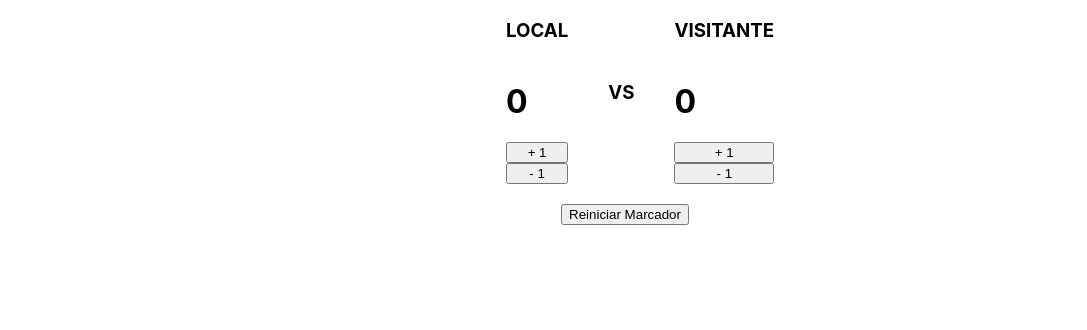
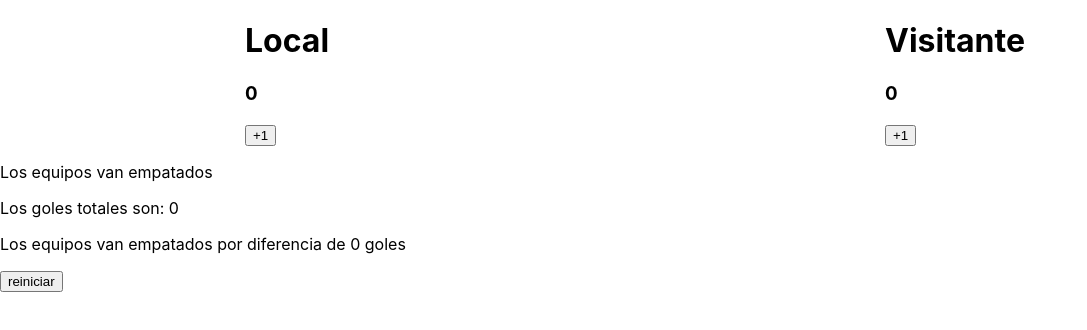
Before and after one commit to danirofe22/BootCamp-FullStack, a React (Create React App) app in the folder parte1/marcador/: page / in a window 1280 px wide. Shown: the top 330 px of the page, without its empty margins (0-1087 px from the left). Built offline with nearby package versions, Linux system fonts and the light colour scheme.

Commit message:
commit septiembre

```diff
--- a/parte1/marcador/src/App.css
+++ b/parte1/marcador/src/App.css
@@ -12,9 +12,42 @@
   margin: 0px 40px;
 }
 
+
+
+
+
+.btn-marcador {
+	width: 80px;
+	border-radius: 3px;
+	color: #fff;
+	background: #027ad6;
+	font: 700 24px sans-serif;
+	box-shadow:
+		0 1px 2px rgba(0,0,0,0.07),
+		0 2px 4px rgba(0,0,0,0.07),
+		0 4px 8px rgba(0,0,0,0.07),
+		0 8px 16px rgba(0,0,0,0.07),
+		0 16px 32px rgba(0,0,0,0.07),
+		0 32px 64px rgba(0,0,0,0.07);
+}
+
 .btn-reiniciar{
-  display: flex;
-  margin: 20px 0px 0px -30px;
-  justify-content: center;
+  width: 160px;
+  margin: 50px;
+	border-radius: 3px;
+	color: #fff;
+	background: red;
+	font: 700 24px sans-serif;
+	box-shadow:
+		0 1px 2px rgba(0,0,0,0.07),
+		0 2px 4px rgba(0,0,0,0.07),
+		0 4px 8px rgba(0,0,0,0.07),
+		0 8px 16px rgba(0,0,0,0.07),
+		0 16px 32px rgba(0,0,0,0.07),
+		0 32px 64px rgba(0,0,0,0.07);
 
 }
+.div-reiniciar{
+  display: flex;
+  justify-content: center;
+}
--- a/parte1/marcador/src/App.js
+++ b/parte1/marcador/src/App.js
@@ -1,9 +1,9 @@
 import { useState } from 'react';
 import './App.css';
-const Button = ({handleClick, text}) => {
+const Button = ({handleClick, text, className}) => {
   return (
     <>
-      <button className='btn' onClick={handleClick}>{text}</button>
+      <button className={className} onClick={handleClick}>{text}</button>
     </>
   )
 }
@@ -26,8 +26,8 @@ const App =() => {
         <div className='marcador-individual'>
         <h3>LOCAL</h3>
           <h1>{local}</h1>
-          <Button handleClick={() => setLocal(local + 1)} text=" + 1 "></Button>
-          <Button handleClick={() => setLocal(local - 1)} text=" - 1 "></Button>
+          <Button handleClick={() => setLocal(local + 1)} text=" + 1 " className="btn-marcador"></Button>
+          <Button handleClick={() => setLocal(local - 1)} text=" - 1 " className="btn-marcador"></Button>
         </div>
         <div className='marcador-division'>
           <h3>VS</h3>
@@ -35,13 +35,13 @@ const App =() => {
         <div className='marcador-individual'>
           <h3>VISITANTE</h3>
           <h1>{visitante}</h1>
-          <Button handleClick={() => setVisitante(visitante + 1)} text=" + 1 "></Button>
-          <Button handleClick={() => setVisitante(visitante - 1)} text=" - 1 "></Button>
+          <Button handleClick={() => setVisitante(visitante + 1)} text=" + 1 " className="btn-marcador"></Button>
+          <Button handleClick={() => setVisitante(visitante - 1)} text=" - 1 " className="btn-marcador"></Button>
         </div>
 
       </div>
-      <div className='btn-reiniciar'>
-        <Button handleClick={reiniciarMarcador} text = "Reiniciar Marcador"></Button>
+      <div className='div-reiniciar'>
+        <Button handleClick={reiniciarMarcador} text = "Reiniciar Marcador" className="btn-reiniciar"></Button>
       </div>
     </>
   );
--- /dev/null
+++ b/parte1/marcador/src/Contador02.css
@@ -0,0 +1,8 @@
+.marcadores{
+    display: flex;
+}
+
+.marcador{
+    display: block;
+    max-width: 150px;
+}
--- /dev/null
+++ b/parte1/marcador/src/Contador02.js
@@ -0,0 +1,90 @@
+import { useState } from "react";
+import './Contador02.css'
+
+
+const Display = ({nombreEquipo, marcador}) => {
+    return(
+        <div>
+            <h1>{nombreEquipo}</h1>
+            <h3>{marcador}</h3>
+        </div>
+    )
+}
+
+const Button = ({handleClick, text}) => {
+    return(
+        <button onClick={handleClick}>{text}</button>
+    )
+}
+
+
+const Contador02 = () =>{
+
+
+    const [marcador, setMarcador] = useState(
+        {
+            local: 0,
+            visitante: 0
+        }
+    )
+
+    const ganaLocal = marcador.local > marcador.visitante,
+          ganaVisitante = marcador.visitante > marcador.local,
+          quienGana = ganaLocal ? 'Va ganando el equipo local': ganaVisitante ? 'Va ganando el equipo visitante' : 'Los equipos van empatados'
+
+
+    const handleLocalAdditionClick = () =>{
+        const newMarcador = {
+            ...marcador,
+            local: marcador.local + 1
+        }
+        setMarcador(newMarcador)
+    }
+
+    const handleVisitanteAdditionClick = () =>{
+
+        const sumar = {
+            ...marcador,
+            visitante: marcador.visitante + 1
+        }
+
+        setMarcador(sumar)
+
+    }
+
+    const handleReiniciarClick = () => {
+        const newMarcador = {
+            local: 0,
+            visitante: 0
+        }
+        setMarcador(newMarcador)
+    }
+
+    /* const sumarAVisitante = handleVisitanteAdditionClick('+')
+    const restarAVisitante = handleVisitanteAdditionClick('-') */
+
+    return(
+        <>
+            <div className="marcadores">
+                <div className="marcador">
+                    <Display nombreEquipo={"Local"} marcador={marcador.local}/>
+                    <Button handleClick={handleLocalAdditionClick} text ={"+1"}/>
+
+                </div>
+                <div className="marcador">
+                    <Display nombreEquipo={"Visitante"} marcador={marcador.visitante}/>
+                    <Button handleClick={handleVisitanteAdditionClick} text ={"+1"}/>
+
+                </div>
+            </div>
+            <p>{quienGana}</p>
+            <p>Los goles totales son: {marcador.local + marcador.visitante}</p>
+            <p>{quienGana} por diferencia de {Math.abs(marcador.local-marcador.visitante)} goles</p>
+            <Button handleClick={handleReiniciarClick} text = {"reiniciar"}/>
+        </>
+    )
+
+
+}
+
+export default Contador02;
--- a/parte1/marcador/src/index.js
+++ b/parte1/marcador/src/index.js
@@ -2,11 +2,12 @@ import React from 'react';
 import ReactDOM from 'react-dom/client';
 import './index.css';
 import App from './App';
+import Contador02 from './Contador02';
 
 
 const root = ReactDOM.createRoot(document.getElementById('root'));
 root.render(
   <React.StrictMode>
-    <App />
+    <Contador02 />
   </React.StrictMode>
 );
```
